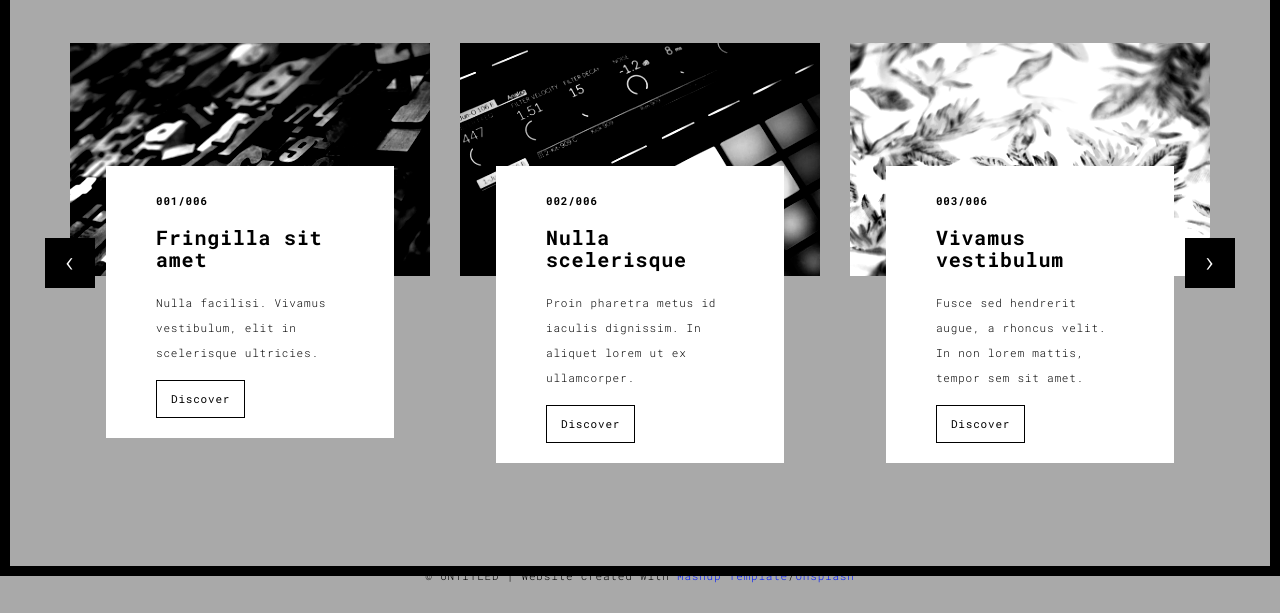
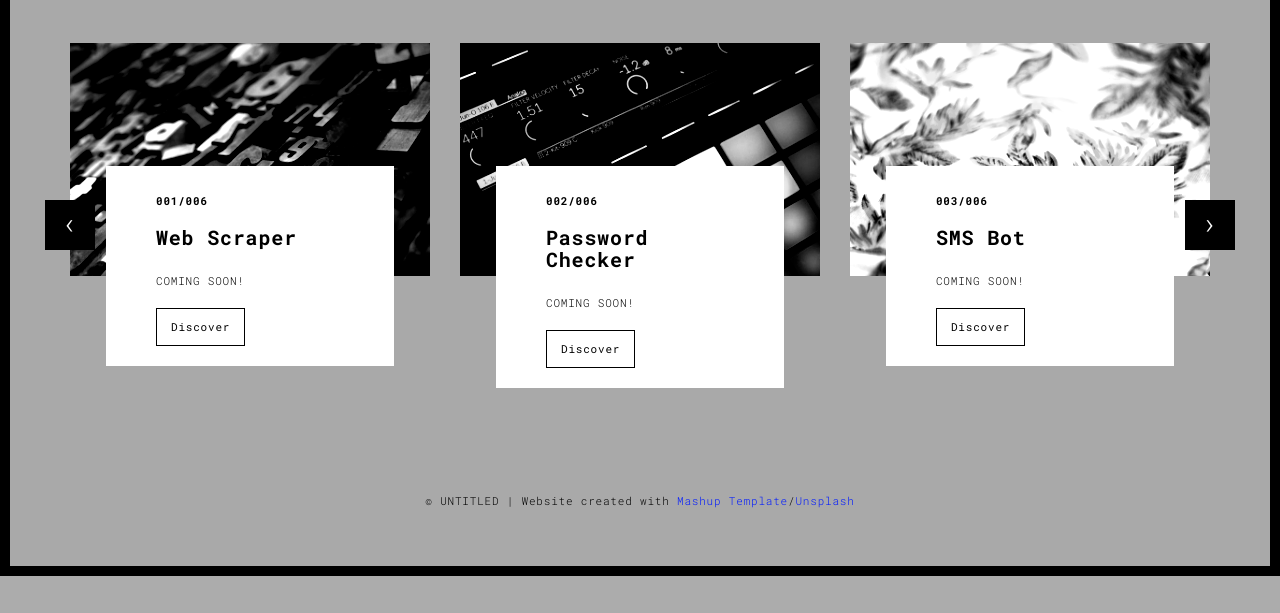
Before and after one commit to cainepavl/portfo, a Flask app: page /works.html in a window 1280 px wide. Shown: the part 224-837 px from the top of the page. After the commit the page ends 800 px from the top, so only its background shows below. Run offline with Flask 3, Linux system fonts and the light colour scheme; some libraries are stand-ins or nearby versions.

Commit message:
Update works.html

```diff
--- a/templates/works.html
+++ b/templates/works.html
@@ -74,8 +74,8 @@
                       </a>
                       <div class="card-container card-container-lg">
                         <h4>001/006</h4>
-                        <h3>Fringilla sit amet</h3>
-                        <p>Nulla facilisi. Vivamus vestibulum, elit in scelerisque ultricies.</p>
+                        <h3>Web Scraper</h3>
+                        <p>COMING SOON!</p>
                         <a href="./work.html" title="" class="btn btn-default">Discover</a>
                       </div>
                     </div>
@@ -85,8 +85,8 @@
                       </a>
                       <div class="card-container card-container-lg">
                         <h4>002/006</h4>
-                        <h3>Nulla scelerisque</h3>
-                        <p>Proin pharetra metus id iaculis dignissim. In aliquet lorem ut ex ullamcorper.</p>
+                        <h3>Password Checker</h3>
+                        <p>COMING SOON!</p>
                         <a href="./work.html" title="" class="btn btn-default">Discover</a>
                       </div>
                     </div>
@@ -96,8 +96,8 @@
                       </a>
                       <div class="card-container card-container-lg">
                         <h4>003/006</h4>
-                        <h3>Vivamus vestibulum</h3>
-                        <p>Fusce sed hendrerit augue, a rhoncus velit. In non lorem mattis, tempor sem sit amet.</p>
+                        <h3>SMS Bot</h3>
+                        <p>COMING SOON!</p>
                         <a href="./work.html" title="" class="btn btn-default">Discover</a>
                       </div>
                     </div>
```
